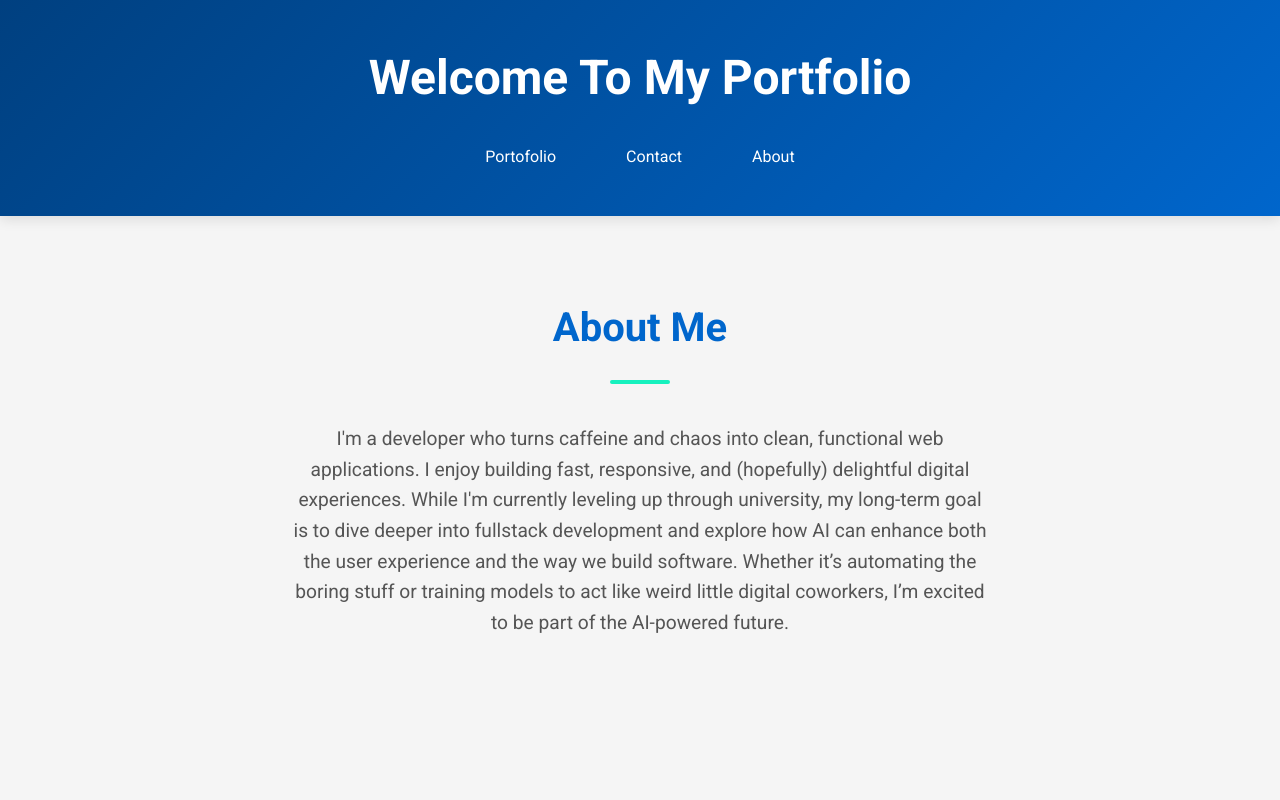
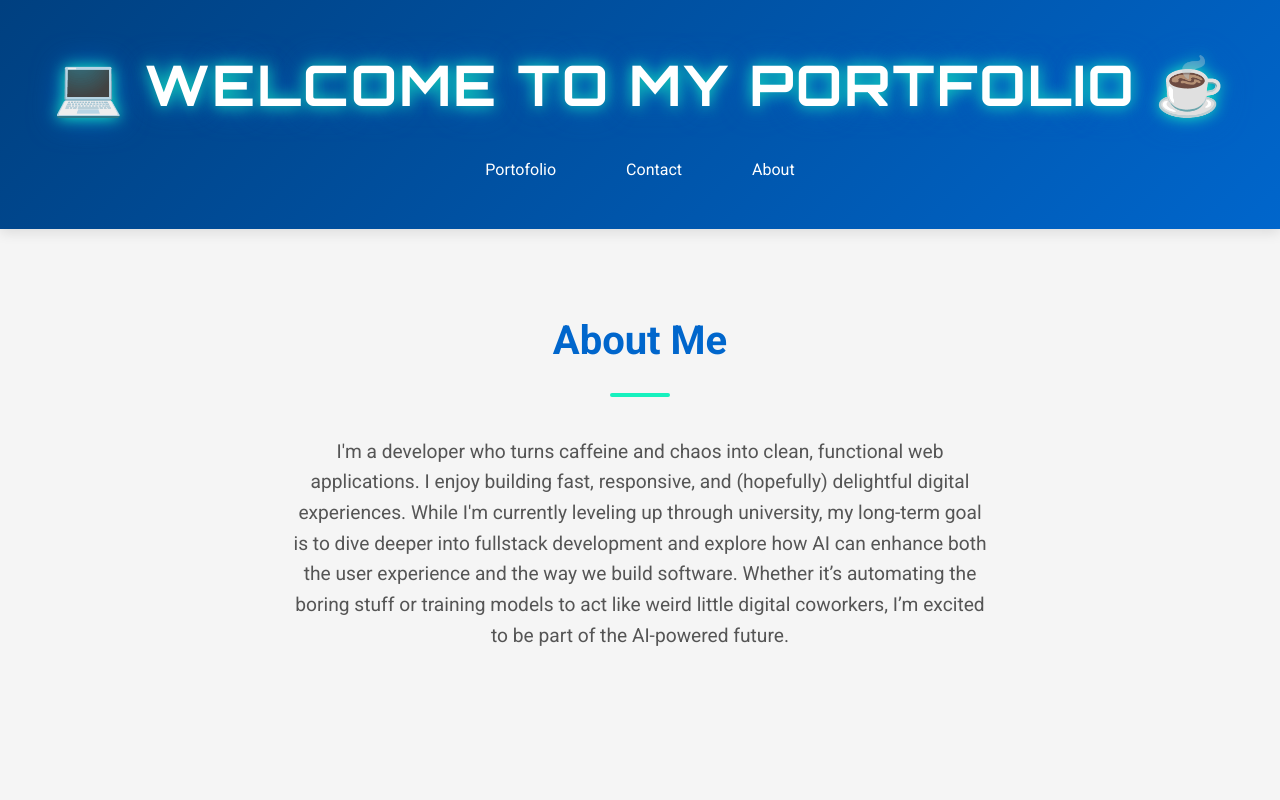
Before and after one commit to Fanisimos/MyPortofolio, a React (Vite) app: page / in a window 1280 px wide. Shown: the top 800 px of the page. Built offline with nearby package versions, Linux system fonts and the light colour scheme.

Commit message:
Work in progress: added glow to header

```diff
--- a/src/App.css
+++ b/src/App.css
@@ -1,3 +1,12 @@
+@import url("https://fonts.googleapis.com/css2?family=Orbitron:wght@700&display=swap");
+
+@media (max-width: 480px) {
+  header h1 {
+    font-size: 2.2rem;
+    text-shadow: 0 0 4px rgba(22, 241, 190, 0.5), 0 0 8px rgba(0, 102, 204, 0.5);
+    animation: none; /* Optional: Stop glow animation on small devices */
+  }
+}
 header {
   background: linear-gradient(135deg, #004080, #0066cc);
   padding: 40px 0;
@@ -6,9 +15,22 @@ header {
 }
 
 header h1 {
-  font-size: 3rem;
-  color: #fff;
-  font-weight: 700;
+  font-family: "Orbitron", sans-serif;
+  font-size: 3.5rem;
+  color: #ffffff;
+  text-transform: uppercase;
+  letter-spacing: 2px;
+  text-shadow: 0 0 8px rgba(22, 241, 190, 0.7), 0 0 16px rgba(0, 102, 204, 0.7);
+  animation: glow 2s ease-in-out infinite alternate;
+}
+@keyframes glow {
+  from {
+    text-shadow: 0 0 8px rgba(22, 241, 190, 0.7),
+      0 0 16px rgba(0, 102, 204, 0.7);
+  }
+  to {
+    text-shadow: 0 0 16px rgba(22, 241, 190, 1), 0 0 32px rgba(0, 102, 204, 1);
+  }
 }
 
 nav ul {
--- a/src/Header.jsx
+++ b/src/Header.jsx
@@ -3,7 +3,7 @@ import { Button } from "./Button.jsx";
 function Header({ onNavClick, activeSection }) {
   return (
     <header>
-      <h1>Welcome To My Portfolio</h1>
+      <h1>💻 Welcome To My Portfolio ☕</h1>
       <nav>
         <ul>
           <li>
```
